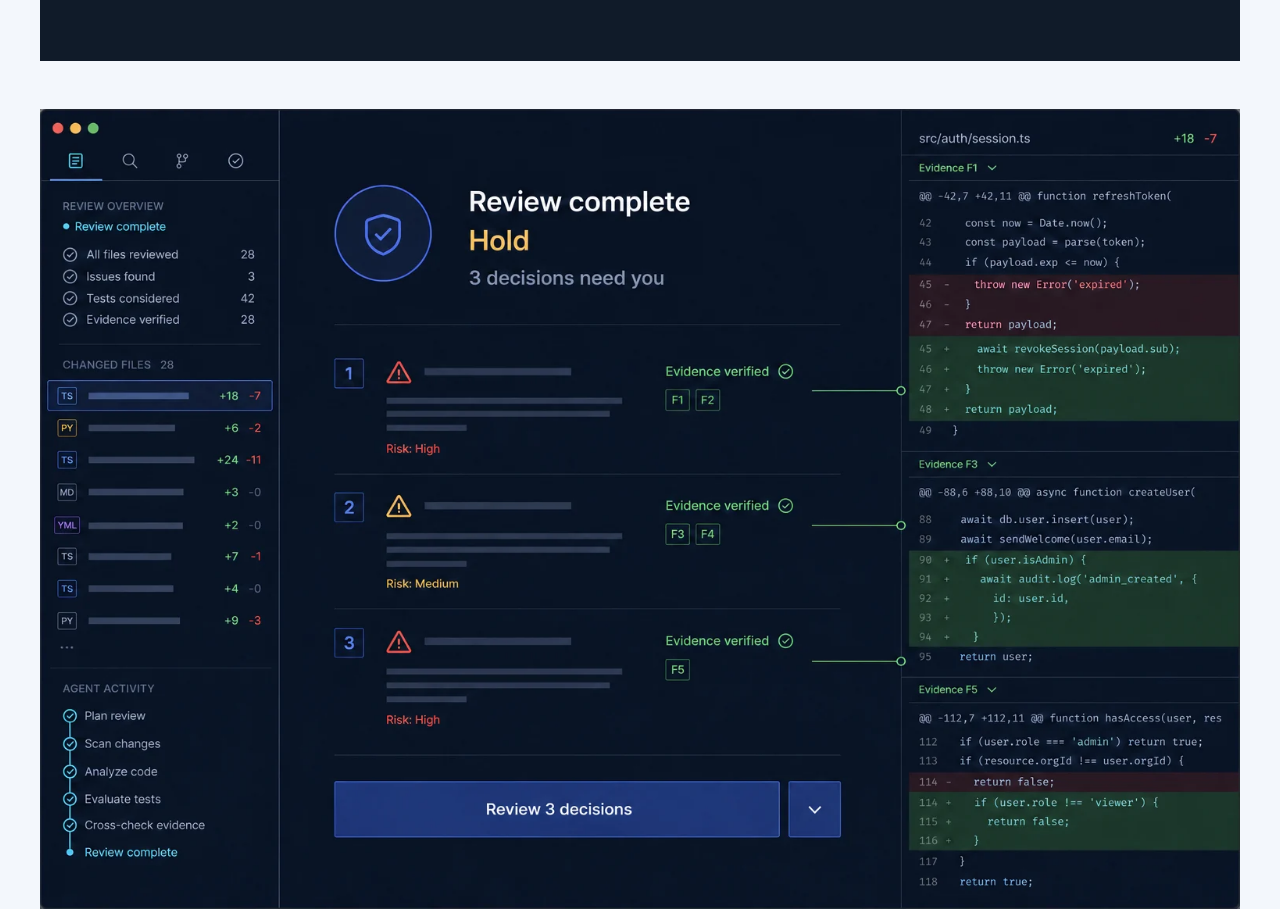
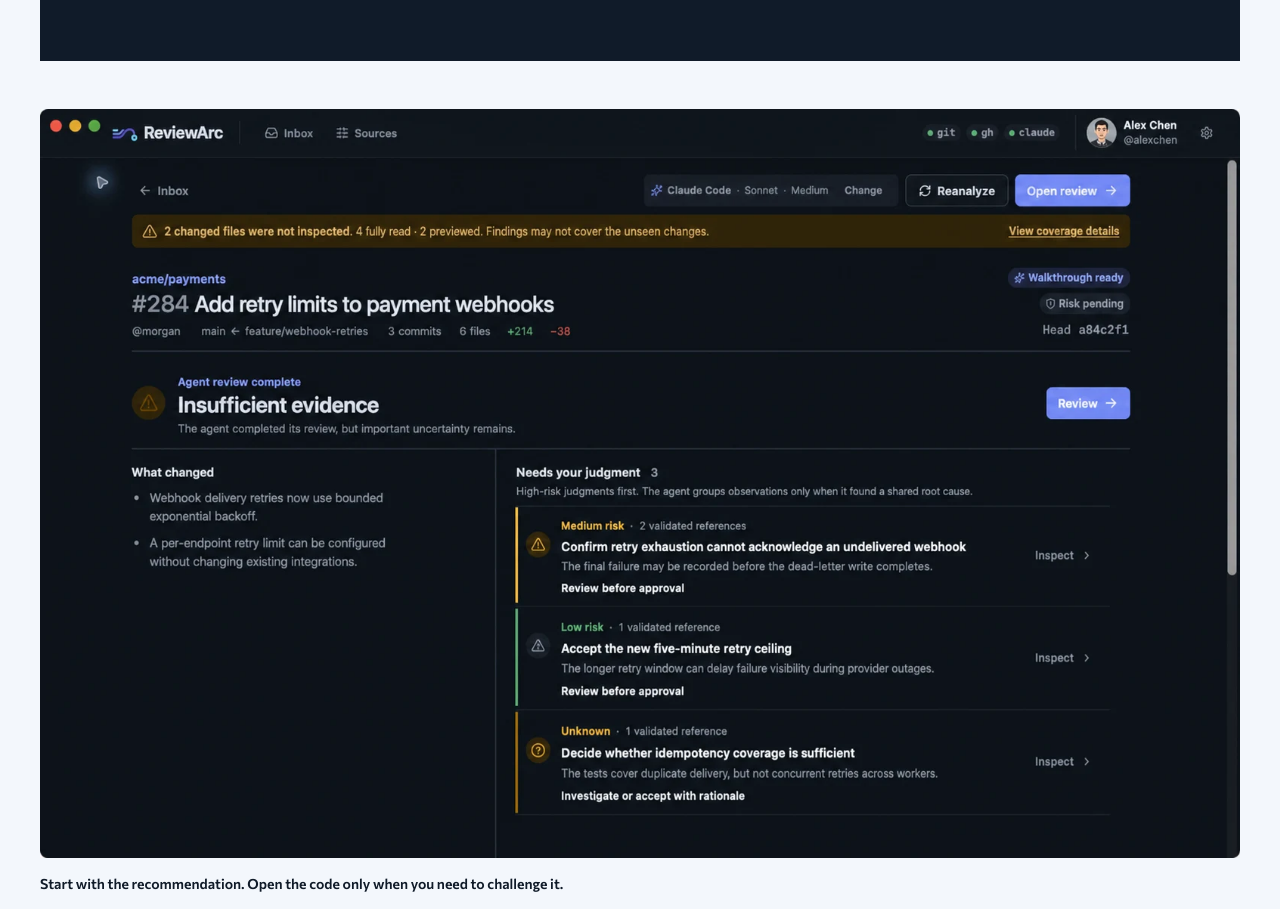
Before and after one commit to strantalis/reviewarc, an Astro site in the folder site/: page / in a window 1280 px wide. Shown: the part 924-1833 px from the top of the page. Built offline with nearby package versions, Linux system fonts and the light colour scheme; Astro itself is replaced by a stand-in of ours; no server answers.

Commit message:
feat(site): use fictionalized real app screenshots

```diff
--- a/site/src/pages/index.astro
+++ b/site/src/pages/index.astro
@@ -113,13 +113,13 @@ const structuredData = {
         <figure class="product-visual hero-visual">
           <div class="visual-stage">
             <img
-              src="/images/reviewarc-agent-brief-concept.webp"
+              src="/images/reviewarc-review-brief-demo.webp"
               data-theme-image
-              data-light-src="/images/reviewarc-agent-brief-concept.webp"
-              data-dark-src="/images/reviewarc-agent-brief-concept.webp"
-              width="1536"
-              height="1024"
-              alt="Concept for a ReviewArc agent review brief with a hold recommendation, three decisions needing attention, checked evidence, and supporting code"
+              data-light-src="/images/reviewarc-review-brief-demo.webp"
+              data-dark-src="/images/reviewarc-review-brief-demo.webp"
+              width="1586"
+              height="992"
+              alt="ReviewArc's real review brief with fictional demo content, showing an insufficient-evidence recommendation and three judgments needing attention"
               fetchpriority="high"
             />
           </div>
@@ -145,13 +145,13 @@ const structuredData = {
         <figure class="product-visual review-visual">
           <div class="visual-stage">
             <img
-              src="/images/reviewarc-human-decision-concept.webp"
+              src="/images/reviewarc-judgment-demo.webp"
               data-theme-image
-              data-light-src="/images/reviewarc-human-decision-concept.webp"
-              data-dark-src="/images/reviewarc-human-decision-concept.webp"
-              width="1536"
-              height="1024"
-              alt="Concept for a focused ReviewArc decision showing a deadlock risk, why it matters, checked evidence, cited code, and three response choices"
+              data-light-src="/images/reviewarc-judgment-demo.webp"
+              data-dark-src="/images/reviewarc-judgment-demo.webp"
+              width="1586"
+              height="992"
+              alt="ReviewArc's real focused judgment view with fictional demo content, showing why a risk matters, validated evidence, and navigation between judgments"
               loading="lazy"
             />
           </div>
```
Also changed, not shown: site/public/images/og/reviewarc-og.png, site/public/images/reviewarc-agent-brief-concept.webp (deleted), site/public/images/reviewarc-human-decision-concept.webp (deleted), site/public/images/reviewarc-judgment-demo.webp (added), site/public/images/reviewarc-review-brief-demo.webp (added).
